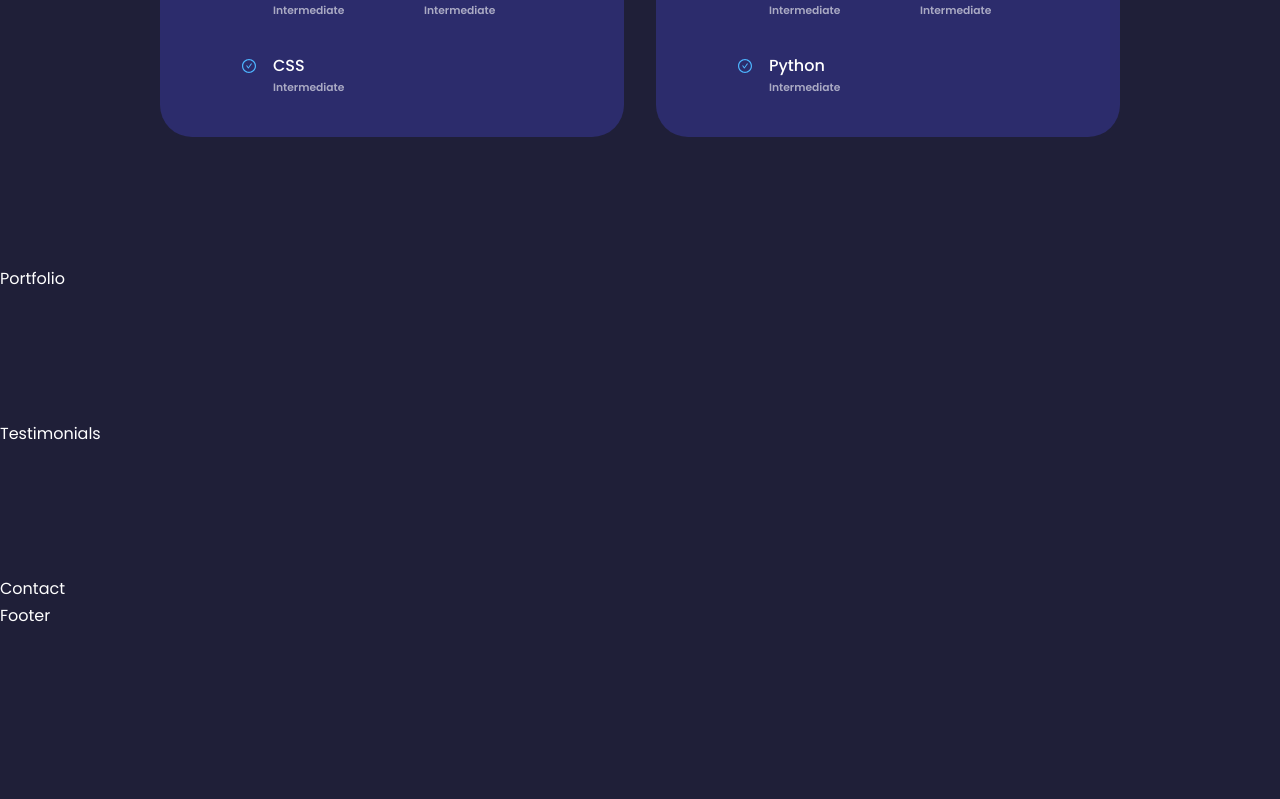
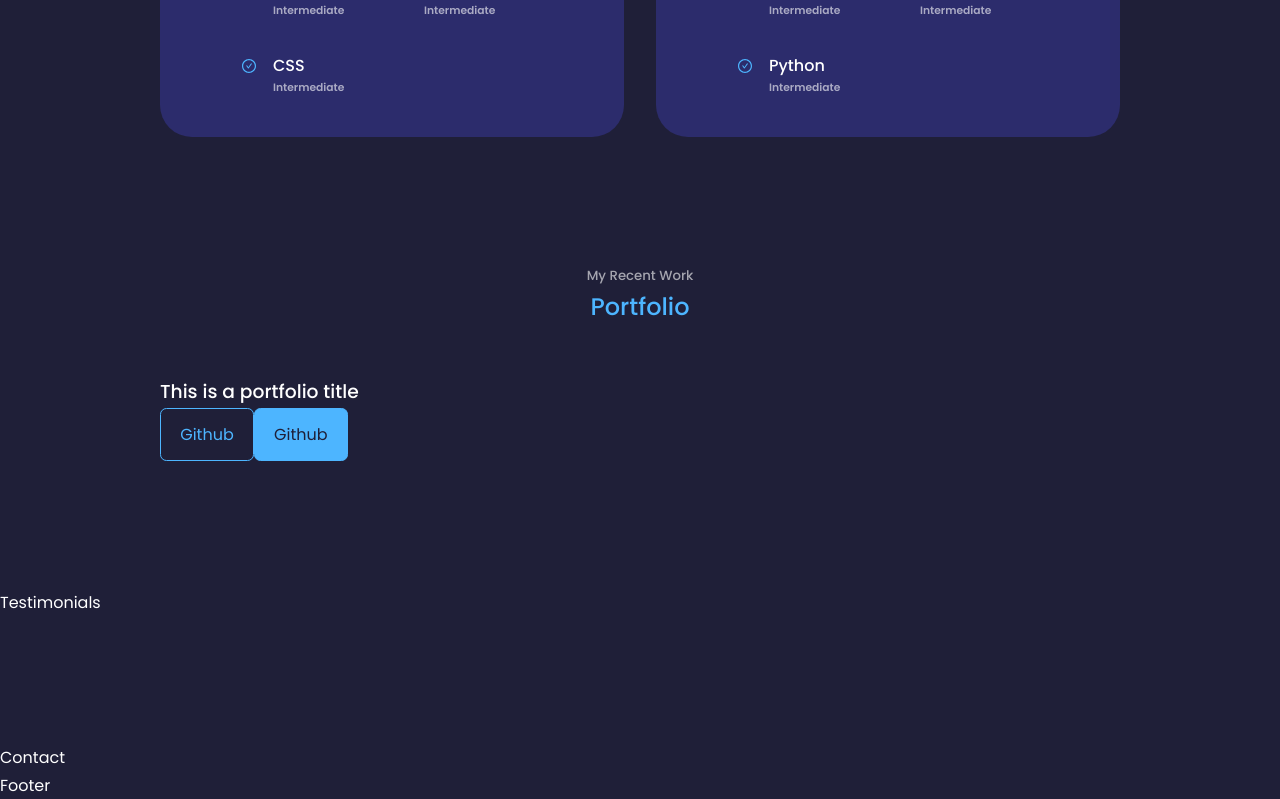
Before and after one commit to craigea92/react-portfolio, a React (Create React App) app: page / in a window 1280 px wide. Shown: the part 1943-2742 px from the top of the page. Before the commit the page ends 2573 px from the top, so only its background shows below. Built offline with nearby package versions, Linux system fonts and the light colour scheme.

Commit message:
Added basic logic for the portfolio section

```diff
--- a/src/components/header/Header.css
+++ b/src/components/header/Header.css
@@ -52,19 +52,20 @@ header {
 }
 
 /* ===== MEDIA QUERIES (TABLET) ===== */
-@media screen and (max-width:1024px) {
+@media screen and (max-width: 1024px) {
   header {
-    height: 68vh;
+    height: 90vh;
   }
 }
 
 /* ===== MEDIA QUERIES (MOBILE) ===== */
-@media screen and (max-width:600px) {
+@media screen and (max-width: 600px) {
   header {
-    height: 100vh;
+    height: 90vh;
   }
 
-  .header__socials, .scroll__down {
+  .header__socials,
+  .scroll__down {
     display: none;
   }
 }
--- a/src/components/portfolio/Portfolio.jsx
+++ b/src/components/portfolio/Portfolio.jsx
@@ -1,7 +1,35 @@
 import React from "react";
 
 const Portfolio = () => {
-  return <section id="portfolio">Portfolio</section>;
+  return (
+    <section id="portfolio">
+      <h5>My Recent Work</h5>
+      <h2>Portfolio</h2>
+
+      <div className="container portfolio__container">
+        <article className="portfolio__item">
+          <div className="portfolio__item-image"></div>
+          <h3>This is a portfolio title</h3>
+          <a
+            href="https://github.com"
+            className="btn"
+            target="_blank"
+            rel="noreferrer"
+          >
+            Github
+          </a>
+          <a
+            href="https://.com"
+            className="btn btn-primary"
+            target="_blank"
+            rel="noreferrer"
+          >
+            Github
+          </a>
+        </article>
+      </div>
+    </section>
+  );
 };
 
 export default Portfolio;
```
